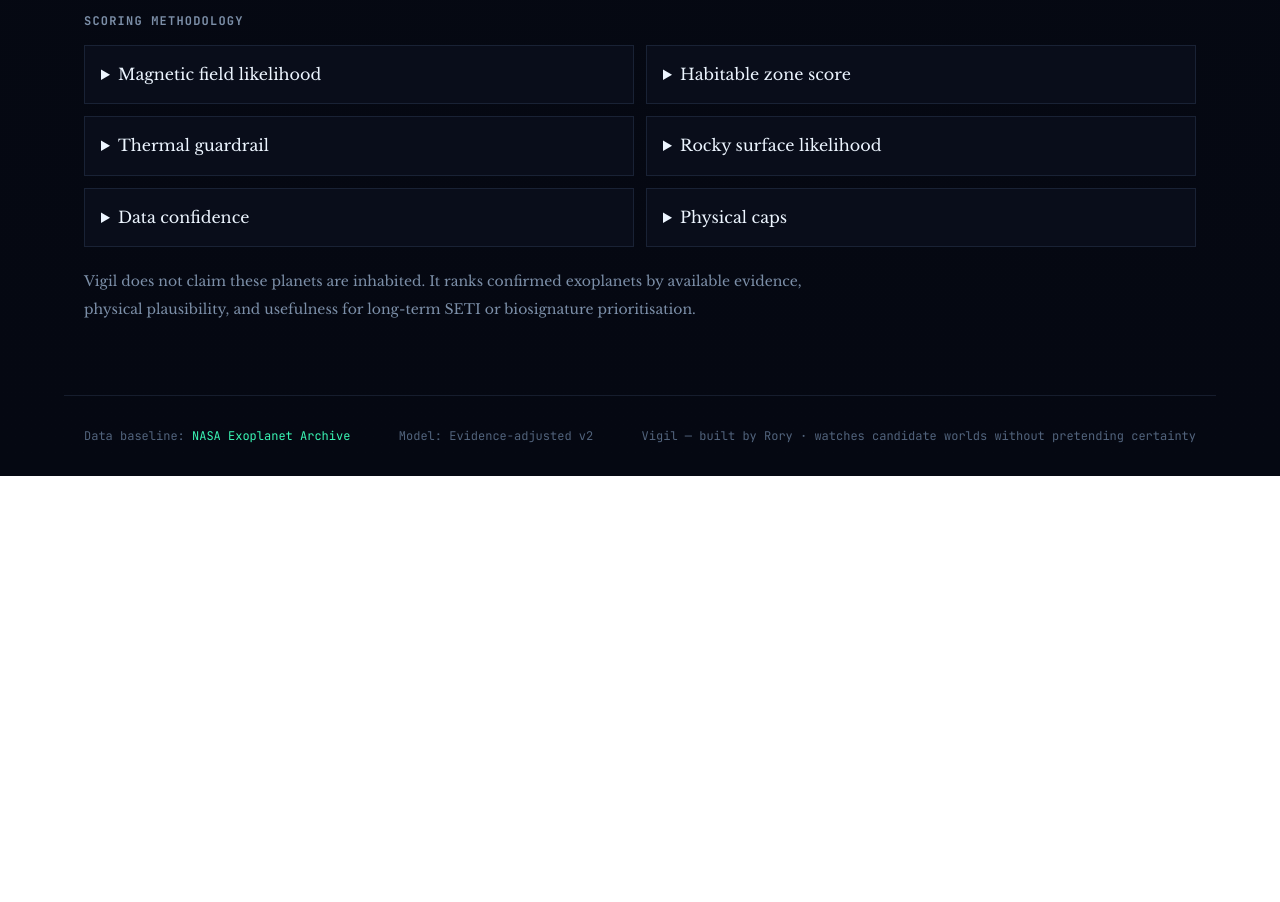
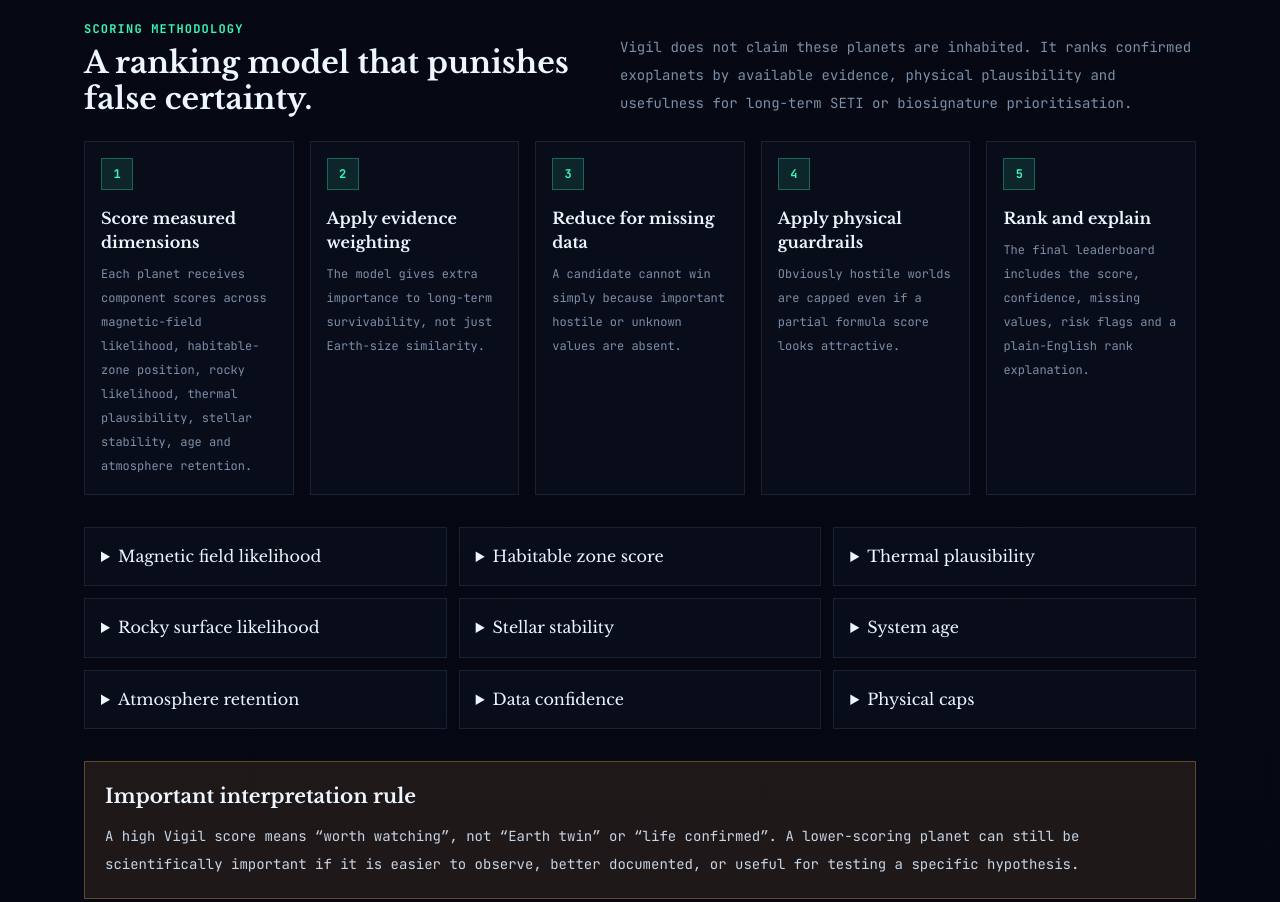
Before and after one commit to rcampbell30/Vigil, an Astro site: page / in a window 1280 px wide. Shown: the part 6780-7682 px from the top of the page. Before the commit the page ends 7256 px from the top, so only its background shows below. Built offline with nearby package versions, Linux system fonts and the light colour scheme; Astro itself is replaced by a stand-in of ours.

Commit message:
Strengthen Vigil methodology section

```diff
--- a/src/components/Methodology.astro
+++ b/src/components/Methodology.astro
@@ -1,25 +1,59 @@
 ---
-const sections = [
+const scoringSections = [
   ['Magnetic field likelihood', 'Estimated from mass, density proxy, tidal-locking risk, and system age. Vigil weights this highly because atmospheric survival depends on long-term shielding.'],
   ['Habitable zone score', 'Computed from stellar luminosity and orbital distance when both are available. The score peaks near the conservative liquid-water zone.'],
-  ['Thermal guardrail', 'Known equilibrium temperature is used as a sanity check. Very hot or cold planets are capped even when other values look promising.'],
-  ['Rocky surface likelihood', 'Planet radius is used to penalise likely mini-Neptunes, gas-rich worlds, and giant planets.'],
-  ['Data confidence', 'Missing values reduce the final score. Unknown does not count as good evidence.'],
-  ['Physical caps', 'Ultra-short orbits, extreme temperatures, oversized radii, and weak evidence apply hard ceilings to the final ranking.'],
+  ['Thermal plausibility', 'Known equilibrium temperature acts as a sanity check. Very hot or cold planets are capped even when other values look promising.'],
+  ['Rocky surface likelihood', 'Planet radius and mass are used to penalise likely mini-Neptunes, gas-rich worlds and giant planets.'],
+  ['Stellar stability', 'Host-star temperature and M-dwarf risk are used to reduce confidence where flare activity or tidal locking may dominate the surface environment.'],
+  ['System age', 'Very young systems may be unstable, while older systems receive more long-term survivability credit when other values support it.'],
+  ['Atmosphere retention', 'Mass, radius and star context are used as rough proxies for whether an atmosphere could plausibly persist.'],
+  ['Data confidence', 'Missing values reduce the final score. Unknown does not count as favourable evidence.'],
+  ['Physical caps', 'Ultra-short orbits, extreme temperatures, oversized radii and weak evidence apply hard ceilings to the final ranking.'],
+];
+
+const formulaSteps = [
+  ['1', 'Score measured dimensions', 'Each planet receives component scores across magnetic-field likelihood, habitable-zone position, rocky likelihood, thermal plausibility, stellar stability, age and atmosphere retention.'],
+  ['2', 'Apply evidence weighting', 'The model gives extra importance to long-term survivability, not just Earth-size similarity.'],
+  ['3', 'Reduce for missing data', 'A candidate cannot win simply because important hostile or unknown values are absent.'],
+  ['4', 'Apply physical guardrails', 'Obviously hostile worlds are capped even if a partial formula score looks attractive.'],
+  ['5', 'Rank and explain', 'The final leaderboard includes the score, confidence, missing values, risk flags and a plain-English rank explanation.'],
 ];
 ---
 
-<section class="mx-auto max-w-6xl px-5 py-10">
-  <h2 class="mb-4 text-xs font-bold uppercase tracking-widest text-observatory-muted">Scoring methodology</h2>
-  <div class="grid gap-3 md:grid-cols-2">
-    {sections.map(([title, body]) => (
+<section id="methodology" class="mx-auto max-w-6xl px-5 py-12" aria-labelledby="methodology-title">
+  <div class="mb-6 flex flex-col gap-3 md:flex-row md:items-end md:justify-between">
+    <div>
+      <p class="text-xs font-bold uppercase tracking-widest text-status-teal">Scoring methodology</p>
+      <h2 id="methodology-title" class="mt-2 font-serif text-3xl font-bold text-observatory-white">A ranking model that punishes false certainty.</h2>
+    </div>
+    <p class="max-w-xl text-sm leading-7 text-observatory-muted">
+      Vigil does not claim these planets are inhabited. It ranks confirmed exoplanets by available evidence, physical plausibility and usefulness for long-term SETI or biosignature prioritisation.
+    </p>
+  </div>
+
+  <div class="mb-8 grid gap-4 lg:grid-cols-5">
+    {formulaSteps.map(([step, title, body]) => (
+      <article class="border border-observatory-line-soft bg-observatory-panel/80 p-4">
+        <div class="mb-4 inline-flex h-8 w-8 items-center justify-center border border-status-teal/30 bg-status-teal/10 text-xs font-bold text-status-teal">{step}</div>
+        <h3 class="font-serif text-base font-bold text-observatory-white">{title}</h3>
+        <p class="mt-2 text-xs leading-6 text-observatory-muted">{body}</p>
+      </article>
+    ))}
+  </div>
+
+  <div class="grid gap-3 md:grid-cols-2 lg:grid-cols-3">
+    {scoringSections.map(([title, body]) => (
       <details class="border border-observatory-line-soft bg-observatory-panel/80 p-4">
-        <summary class="cursor-pointer font-serif text-observatory-white">{title}</summary>
+        <summary class="cursor-pointer font-serif text-observatory-white focus:outline-none focus:ring-2 focus:ring-status-teal">{title}</summary>
         <p class="mt-3 text-sm leading-7 text-observatory-muted">{body}</p>
       </details>
     ))}
   </div>
-  <p class="mt-5 max-w-3xl font-serif text-sm leading-7 text-observatory-muted">
-    Vigil does not claim these planets are inhabited. It ranks confirmed exoplanets by available evidence, physical plausibility, and usefulness for long-term SETI or biosignature prioritisation.
-  </p>
+
+  <div class="mt-8 border border-status-amber/30 bg-status-amber/10 p-5">
+    <h3 class="font-serif text-xl font-bold text-observatory-white">Important interpretation rule</h3>
+    <p class="mt-3 text-sm leading-7 text-observatory-text">
+      A high Vigil score means “worth watching”, not “Earth twin” or “life confirmed”. A lower-scoring planet can still be scientifically important if it is easier to observe, better documented, or useful for testing a specific hypothesis.
+    </p>
+  </div>
 </section>
```
